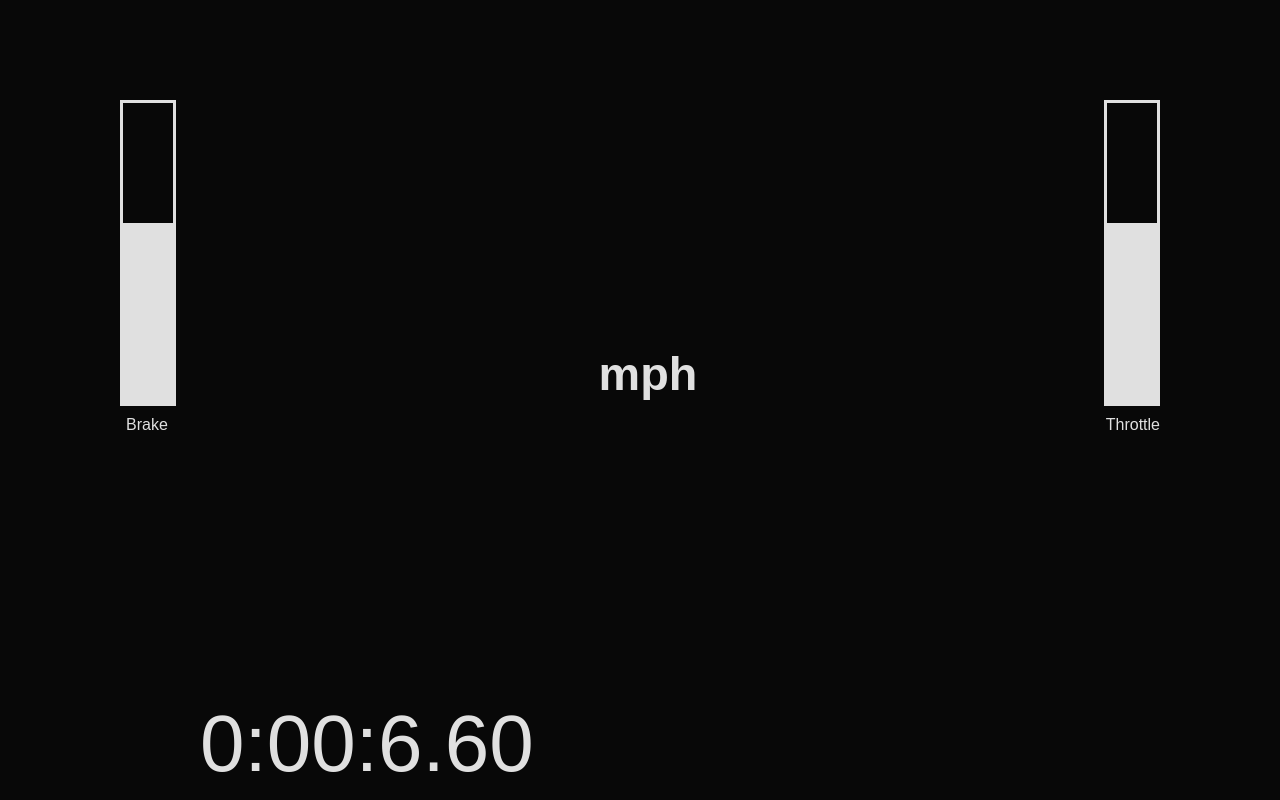
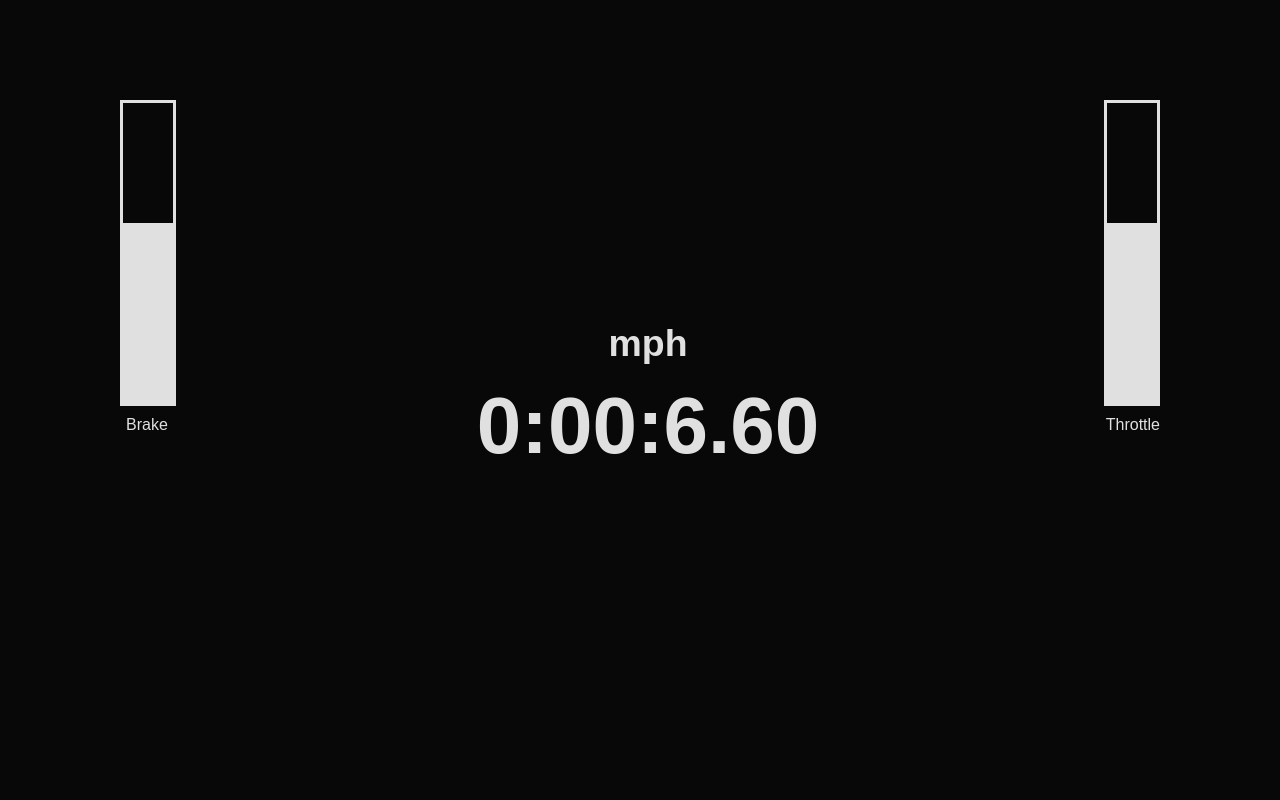
Before and after one commit to PhoenixRacing/BajaBeaglebone, a Python web app: template DashApp/templates/index.html in a window 1280 px wide. Run offline with Jinja, Linux system fonts and the light colour scheme; the template is opened without the code that fills it, so the values that code supplies are empty.

Commit message:
Added some styling changes to timer

```diff
--- a/DashApp/static/comp_style.css
+++ b/DashApp/static/comp_style.css
@@ -21,17 +21,17 @@ p {
 	position:fixed;
 	width:100%;
 	text-align: center;
-	top:50px;
+	top:25px;
 }
 
 .speed_label {
 	color:#e0e0e0;
 	font-family: Arial;
-	font-size:2.5em;
+	font-size:2em;
 	position:fixed;
 	text-align:center;
 	width:100%;
-	top:300px;
+	top:285px;
 }
 
 
@@ -101,13 +101,15 @@ p {
 
 .timer {
 	position: absolute;
-	left:200px;
-	bottom: 10px;
+	top: 380px;
+	text-align: center;
+	width:100%;
+
 }
 
 #total_time{
+	font-weight:bold;
 	height: 100%;
-	width: 100%;
 	color: #e0e0e0;
 	font-size: 5em;
 	font-family: Arial;
--- a/DashApp/static/dash.js
+++ b/DashApp/static/dash.js
@@ -74,7 +74,6 @@ $(document).ready(function(){
     //Background color is red if we need to go to the pit
     socket.on('updatePit', function(msg) {
         var pit_flag = msg.pit.toString();
-        console.log("Got pit flag");
 
         if (pit_flag == "1") {
             var pit = "#D00000";
```
